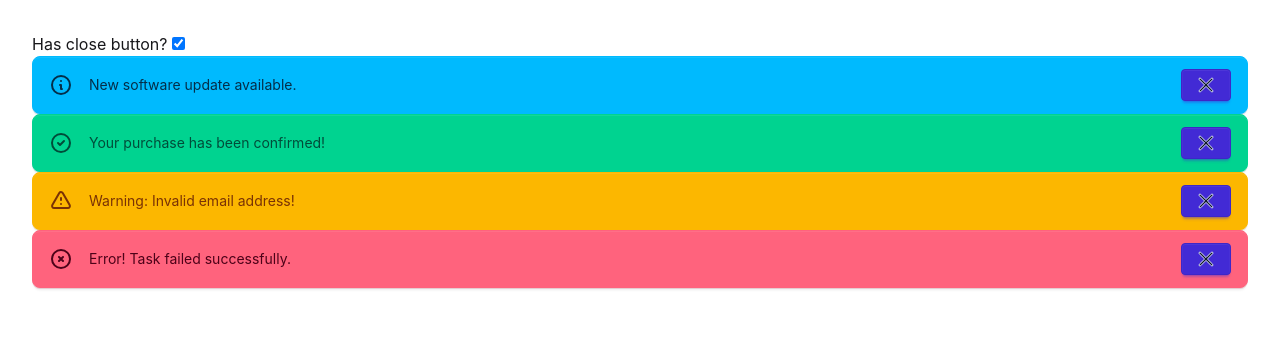
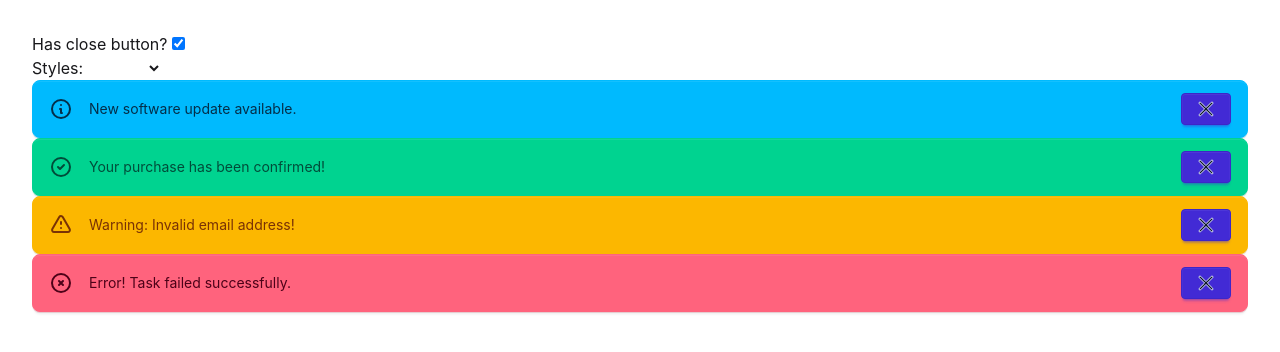
Before and after one commit to railsstudent/vue-alert-component, a Vue app: page / in a window 1280 px wide. Shown: the top 352 px of the page. Built offline with nearby package versions, Linux system fonts and the light colour scheme; the HTML template or start-up script is replaced by a standard one.

Commit message:
feat: add style dropdown

```diff
--- a/src/components/Alert.vue
+++ b/src/components/Alert.vue
@@ -7,17 +7,18 @@
     import CloseIcon from '@/icons/CloseIcon.vue'
 
     type Props = {
-        type?: string
+        type: string
         hasCloseButton?: boolean
+        style: string
     }
 
-    const { type = 'info', hasCloseButton = true } = defineProps<Props>()
+    const { type, hasCloseButton = true, style } = defineProps<Props>()
 
     const emits = defineEmits<{
         (e: 'closed', type: string): void
     }>()
 
-    const alertType = computed(() => {
+    const alertColor = computed(() => {
         return {
             info: 'alert-info',
             warning: 'alert-warning',
@@ -26,7 +27,16 @@
         }[type]
     })
 
-    const alertClasses = computed(() => `alert ${alertType.value || 'alert-info'}`)
+    const alertStyle = computed(() => {
+        return {
+            color: '',
+            dash: 'alert-dash',
+            soft: 'alert-soft',
+            outline: 'alert-outline'
+        }[style]
+    })
+
+    const alertClasses = computed(() => `alert ${alertColor.value} ${alertStyle.value}`)
 
     const iconComponent = computed(() => {
         switch (type) {
--- a/src/components/AlertList.vue
+++ b/src/components/AlertList.vue
@@ -3,6 +3,7 @@ import { ref } from 'vue'
 import Alert from './Alert.vue'
 
 const hasCloseButton = ref(true)
+const style = ref('');
 
 // const closedNotification = ref<string[]>([])
 
@@ -20,25 +21,45 @@ function handleClosed(type: string) {
     <p>
       <span>Has close button? </span>
       <input type="checkbox" v-model="hasCloseButton" />
-      </p>
+    </p>
+    <p>
+      <span>Styles: </span>
+      <select type="checkbox" v-model="style">
+        <option value="color">---</option>
+        <option value="soft">Soft</option>
+        <option value="outline">Outline</option>
+        <option value="dash">Dash</option>
+      </select>
+    </p>
   </div>
 
   <Alert
-    type='info' :hasCloseButton="hasCloseButton"
+    type='info'
+    :hasCloseButton="hasCloseButton"
+    :style="style"
     @closed="handleClosed"
   >
     New software update available.
   </Alert>
   <Alert
-    type='success' :hasCloseButton="hasCloseButton" @closed="handleClosed">
+    type='success'
+    :hasCloseButton="hasCloseButton"
+    :style="style"
+    @closed="handleClosed">
     Your purchase has been confirmed!
   </Alert>
   <Alert
-    type='warning' :hasCloseButton="hasCloseButton" @closed="handleClosed">
+    type='warning'
+    :hasCloseButton="hasCloseButton"
+    :style="style"
+    @closed="handleClosed">
     Warning: Invalid email address!
   </Alert>
   <Alert
-    type='error' :hasCloseButton="hasCloseButton" @closed="handleClosed">
+    type='error'
+    :hasCloseButton="hasCloseButton"
+    :style="style"
+    @closed="handleClosed">
     Error! Task failed successfully.
   </Alert>
 </template>
```
